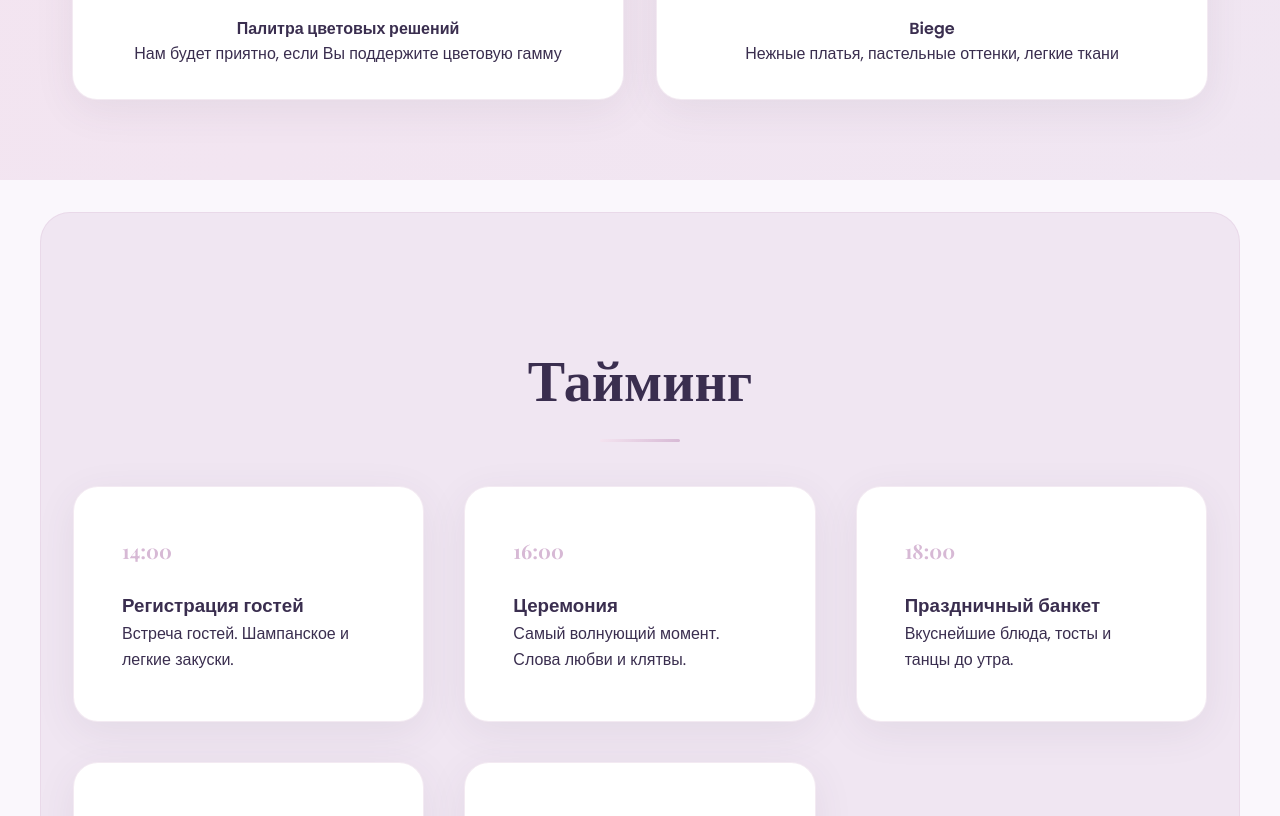
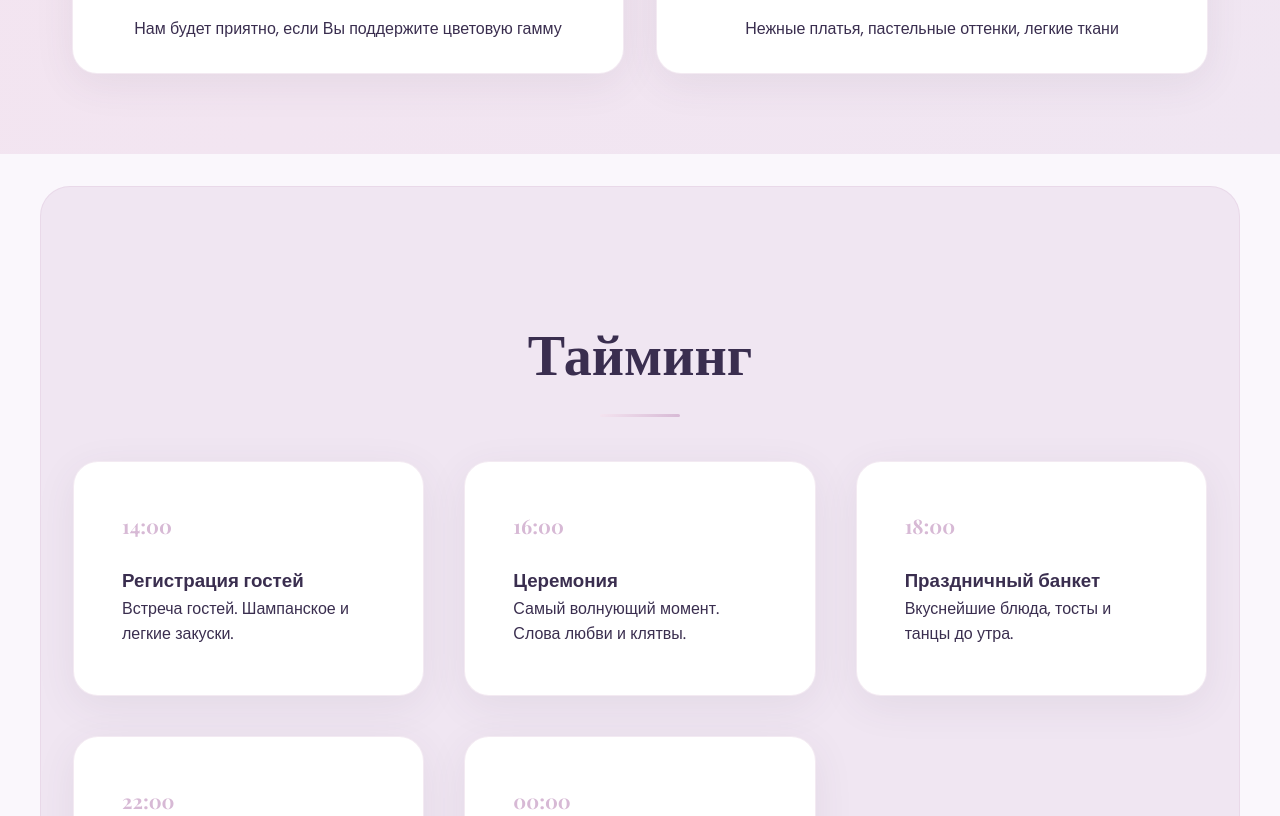
Before and after one commit to LoveLinkStudio/VY_3107, a plain HTML site: page index.html in a window 1280 px wide. Shown: the part 2068-2884 px from the top of the page. Drawn offline with nearby package versions, Linux system fonts and the light colour scheme; no server answers.

Commit message:
Update index.html

```diff
--- a/index.html
+++ b/index.html
@@ -1056,13 +1056,13 @@ header { z-index: 1001 !important; }
   <div class="dresscode-item">
     <img src="https://raw.githubusercontent.com/LoveLinkStudio/VY_3107/main/dress1.jpg"
          alt="Пастельный бежевый костюм" class="dresscode-image" loading="lazy">
-    <h4>Палитра цветовых решений</h4>
+    <h4> </h4>
     <p>Нам будет приятно, если Вы поддержите цветовую гамму</p>
   </div>
   <div class="dresscode-item">
     <img src="https://raw.githubusercontent.com/LoveLinkStudio/VY_3107/main/dress2.jpg"
          alt="Пастельное бежевое платье" class="dresscode-image" loading="lazy">
-    <h4>Biege</h4>
+    <h4> </h4>
     <p>Нежные платья, пастельные оттенки, легкие ткани</p>
   </div>
 </div>
```
